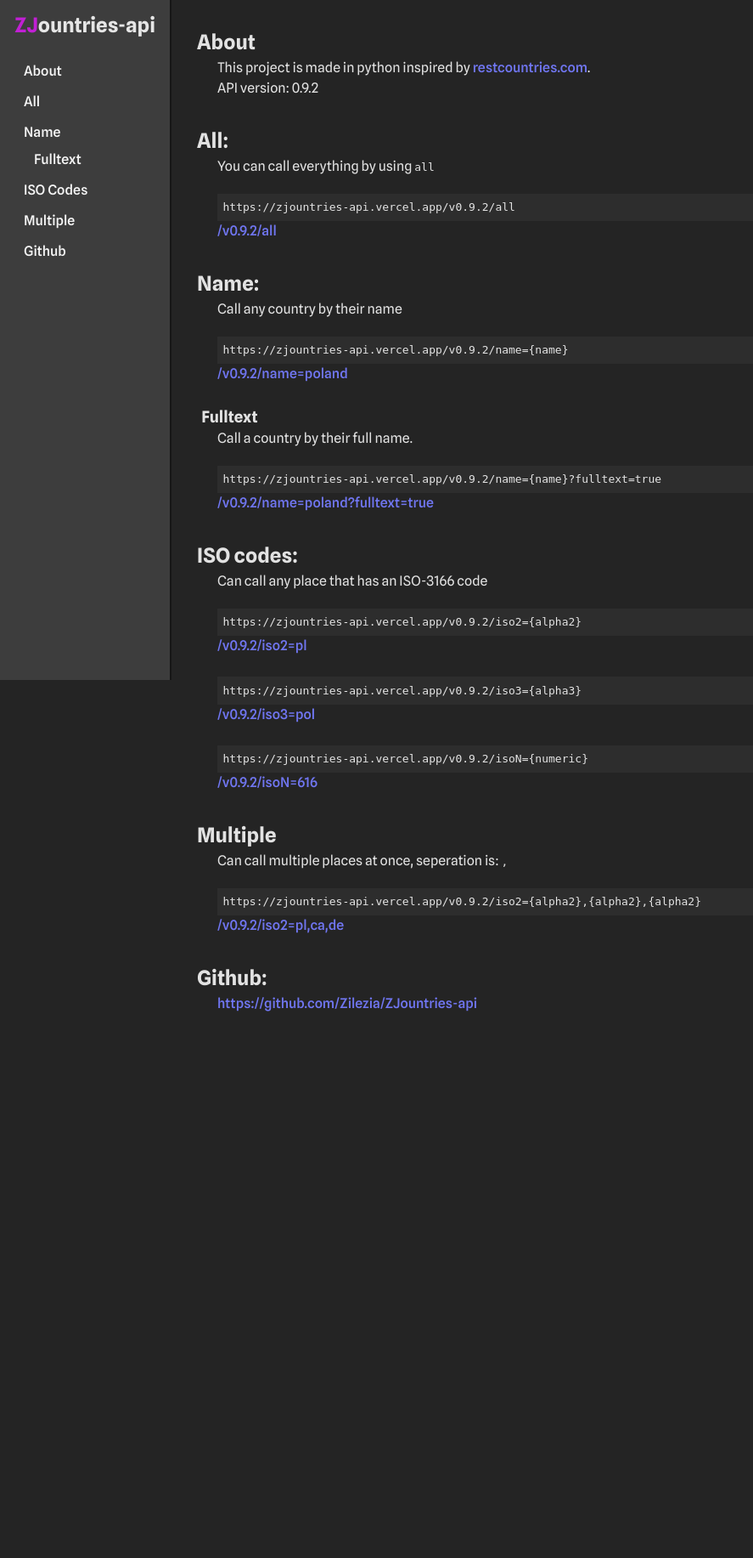
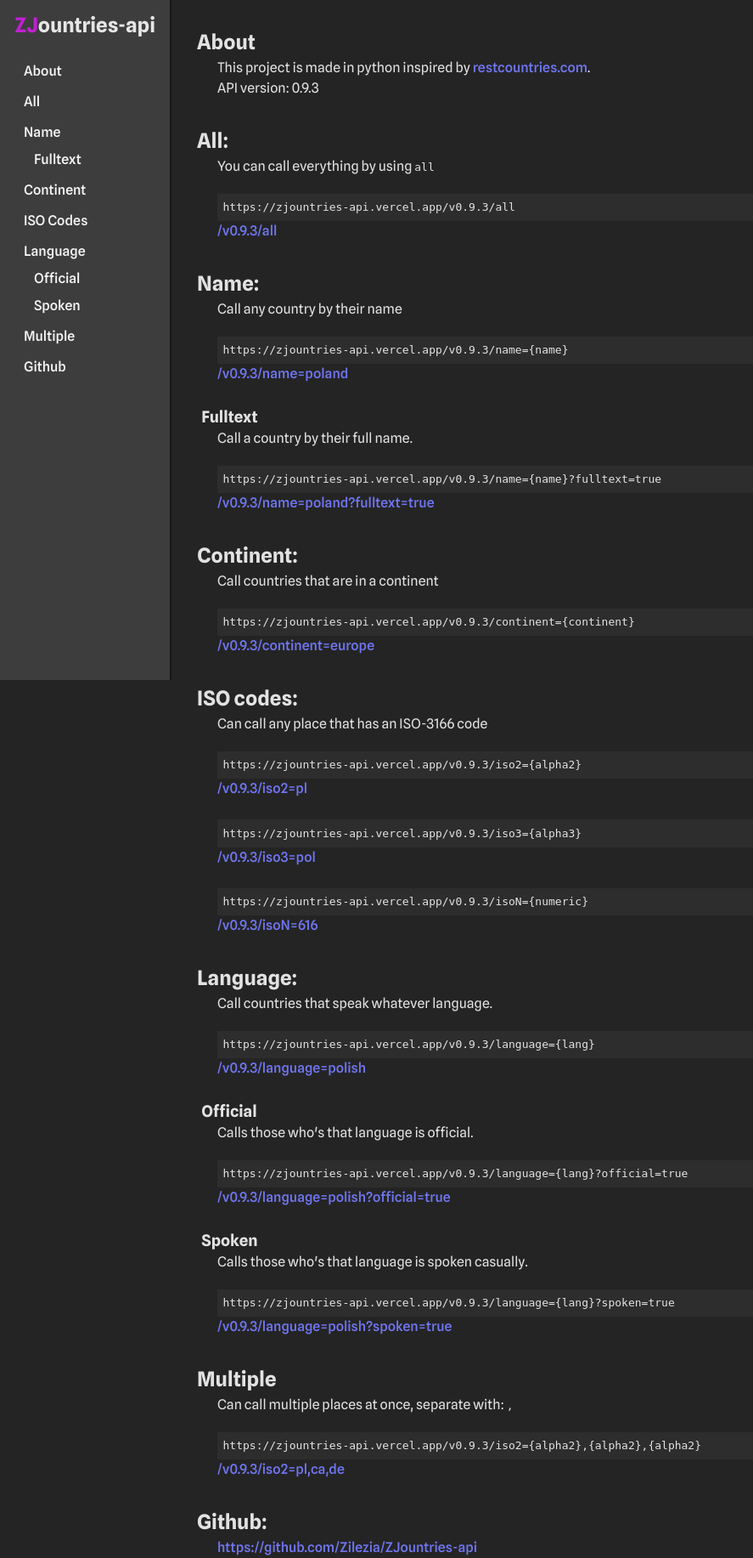
Before and after one commit to Zilezia/ZJountries-api, a Flask app: page / in a window 1280 px wide. Shown: the whole page at 85% size, without its empty margins (0-887 px from the left). Before the commit the page ends 1190 px from the top, so only its background shows below. Run offline with Flask 3, Linux system fonts and the light colour scheme; parts of the project's set-up code (start-up, migrations or seed data) failed here and were passed over.

Commit message:
cleaned data a bit, added more fields

```diff
--- a/app.py
+++ b/app.py
@@ -3,6 +3,7 @@
 import pandas as pd
 
 from config import Config
+from calling import *
 
 app = Flask(__name__)
 app.json.sort_keys = False
@@ -17,80 +18,25 @@
     def get(self):
         return jsonify(data)
 
-class CountryName(Resource):
-    def get(self, names):
-        names_list = names.split(',')
-        matching_countries = []
-
-        full_text_call = request.args.get('fulltext', '').lower() == 'true'
-
-        for name in names_list:
-            name_lower = name.lower()
-            if full_text_call:
-                matches = [country for country in data if name_lower == country['name']['common'].lower()]
-            else:
-                matches = [country for country in data if name_lower in country['name']['common'].lower()]
-            matching_countries.extend(matches)
-
-        if matching_countries:
-            return jsonify(matching_countries)
-        else:
-            return jsonify({"error": "Country not found."}), 404
-
-class ISO2Code(Resource):
-    def get(self, alpha2s):
-        alpha2_list = alpha2s.split(',')
-        matching_countries = []
-        for alpha2 in alpha2_list:
-            alpha2_lower = alpha2.lower()
-            matching_countries.extend(
-                [country for country in data if alpha2_lower == country['code']['alpha-2'].lower()]
-            )
-        if matching_countries:
-            return jsonify(matching_countries)
-        else:
-            return jsonify({"error": "Country not found."}), 404
-
-class ISO3Code(Resource):
-    def get(self, alpha3s):
-        alpha3_list = alpha3s.split(',')
-        matching_countries = []
-        for alpha3 in alpha3_list:
-            alpha3_lower = alpha3.lower()
-            matching_countries.extend(
-                [country for country in data if alpha3_lower == country['code']['alpha-3'].lower()]
-            )
-        if matching_countries:
-            return jsonify(matching_countries)
-        else:
-            return jsonify({"error": "Country not found."}), 404
-
-class ISONumCode(Resource):
-    def get(self, numerics):
-        numeric_list = numerics.split(',')
-        matching_countries = []
-        for numeric in numeric_list:
-            matching_countries.extend(
-                [country for country in data if numeric == country['code']['numeric']]
-            )
-        if matching_countries:
-            return jsonify(matching_countries)
-        else:
-            return jsonify({"error": "Country not found."}), 404
-
 @app.context_processor
-def inject_version():
-    return dict(api_version=app.config['API_VERSION'],api_ver=api_ver,domain=app.config['DOMAIN'])
+def inject_config(): # 2nd version bc icba removing or adding "v"'s
+    return dict(api_ver=api_ver,api_version=app.config['API_VERSION'],domain=app.config['DOMAIN'])
 
 @app.route("/")
 def home():
     return render_template("index.html")
 
+# all
 api.add_resource(Countries, f"/{api_ver}/all")
+# geo
 api.add_resource(CountryName, f"/{api_ver}/name=<string:names>")
+api.add_resource(Continent, f"/{api_ver}/continent=<string:continents>")
+# iso
 api.add_resource(ISO2Code, f"/{api_ver}/iso2=<string:alpha2s>")
 api.add_resource(ISO3Code, f"/{api_ver}/iso3=<string:alpha3s>")
 api.add_resource(ISONumCode, f"/{api_ver}/isoN=<string:numerics>")
+# langs
+api.add_resource(Language, f"/{api_ver}/language=<string:languages>")
 
 
 if __name__ == '__main__':
--- /dev/null
+++ b/calling/__init__.py
@@ -0,0 +1,4 @@
+from .name import CountryName
+from .continent import Continent
+from .iso_codes import ISO2Code, ISO3Code, ISONumCode
+from .language import Language
--- a/config.py
+++ b/config.py
@@ -1,3 +1,3 @@
 class Config:
-    API_VERSION = "0.9.2"
+    API_VERSION = "0.9.3"
     DOMAIN = "zjountries-api.vercel.app"
--- a/data/get/quick_copy.py
+++ b/data/get/quick_copy.py
@@ -4,7 +4,6 @@
 from selenium.webdriver.support.ui import WebDriverWait
 from selenium.webdriver.support import expected_conditions as EC
 
-import os
 from time import sleep
 import yaml
 
--- a/templates/index.html
+++ b/templates/index.html
@@ -3,11 +3,11 @@
 <head>
     <meta charset="UTF-8">
     <meta name="viewport" content="width=device-width, initial-scale=1.0">
+    <title>ZJountries-api</title>
     <link href="{{ url_for('static', filename='styles.css') }}" type="text/css" rel="stylesheet"/>
     <link rel="preconnect" href="https://fonts.googleapis.com">
     <link rel="preconnect" href="https://fonts.gstatic.com" crossorigin>
     <link href="https://fonts.googleapis.com/css2?family=Spline+Sans:wght@300..700&display=swap" rel="stylesheet">
-    <title>ZJountries-api</title>
 </head>
 <body id="root">
 
@@ -18,7 +18,11 @@
         <a class="menu_link" href="#all">All</a>
         <a class="menu_link" href="#name">Name</a>
             <a class="sub_menu_link" href="#fulltext">Fulltext</a>
-        <a class="menu_link" href="#iso">ISO Codes</a>
+        <a class="menu_link" href="#continent">Continent</a>
+        <a class="menu_link" href="#iso-codes">ISO Codes</a>
+        <a class="menu_link" href="#language">Language</a>
+            <a class="sub_menu_link" href="#official_lang">Official</a>
+            <a class="sub_menu_link" href="#spoken_lang">Spoken</a>
         <a class="menu_link" href="#multiple">Multiple</a>
         <a class="menu_link" href="#github">Github</a>
 
@@ -58,7 +62,16 @@
                 <p class="n_text">Call a country by their full name.</p>
                 <code class="codeblocks">https://{{ domain }}/{{ api_ver }}/name={name}?fulltext=true</code>
                 <p class="api_link"><a class="pr_links" href="/{{ api_ver }}/name=poland?fulltext=true" target="_blank">/{{ api_ver }}/name=poland?fulltext=true</a></p>
+            </section>
         </section>
+
+        <section id="continent" class="main_section">
+            <h2 class="section_title">Continent:</h2>
+
+            <p class="n_text">Call countries that are in a continent</p>
+
+            <code class="codeblocks">https://{{ domain }}/{{ api_ver }}/continent={continent}</code>
+            <p class="api_link"><a class="pr_links" href="/{{ api_ver }}/continent=europe" target="_blank">/{{ api_ver }}/continent=europe</a></p>
         </section>
 
         <section id="iso-codes" class="main_section">
@@ -76,9 +89,33 @@
             <p class="api_link"><a class="pr_links" href="/{{ api_ver }}/isoN=616" target="_blank">/{{ api_ver }}/isoN=616</a></p>
         </section>
 
+        <section id="language" class="main_section">
+            <h2 class="section_title">Language:</h2>
+
+            <p class="n_text">Call countries that speak whatever language.</p>
+
+            <code class="codeblocks">https://{{ domain }}/{{ api_ver }}/language={lang}</code>
+            <p class="api_link"><a class="pr_links" href="/{{ api_ver }}/language=polish" target="_blank">/{{ api_ver }}/language=polish</a></p>
+
+            <section id="official_lang" class="sub_section">
+                <h3 class="section_title">Official</h3>
+                <p class="n_text">Calls those who's that language is official.</p>
+                <code class="codeblocks">https://{{ domain }}/{{ api_ver }}/language={lang}?official=true</code>
+                <p class="api_link"><a class="pr_links" href="/{{ api_ver }}/language=polish?official=true" target="_blank">/{{ api_ver }}/language=polish?official=true</a></p>
+            </section>
+            <section id="spoken_lang" class="sub_section">
+                <h3 class="section_title">Spoken</h3>
+                <p class="n_text">Calls those who's that language is spoken casually.</p>
+                <code class="codeblocks">https://{{ domain }}/{{ api_ver }}/language={lang}?spoken=true</code>
+                <p class="api_link"><a class="pr_links" href="/{{ api_ver }}/language=polish?spoken=true" target="_blank">/{{ api_ver }}/language=polish?spoken=true</a></p>
+            </section>
+        </section>
+
         <section id="multiple" class="main_section">
             <h2 class="section_title">Multiple</h2>
-            <p class="n_text">Can call multiple places at once, seperation is: <code>,</code></p>
+
+            <p class="n_text">Can call multiple places at once, separate with: <code>,</code></p>
+
             <code class="codeblocks">https://{{ domain }}/{{ api_ver }}/iso2={alpha2},{alpha2},{alpha2}</code>
             <p class="api_link"><a class="pr_links" href="/{{ api_ver }}/iso2=pl,ca,de" target="_blank">/{{ api_ver }}/iso2=pl,ca,de</a></p>
         </section>
```
Also changed, not shown: calling/continent.py (added, +33 -0 lines), calling/iso_codes.py (added, +46 -0 lines), calling/language.py (added, +36 -0 lines), calling/name.py (added, +25 -0 lines), 1 other file.
